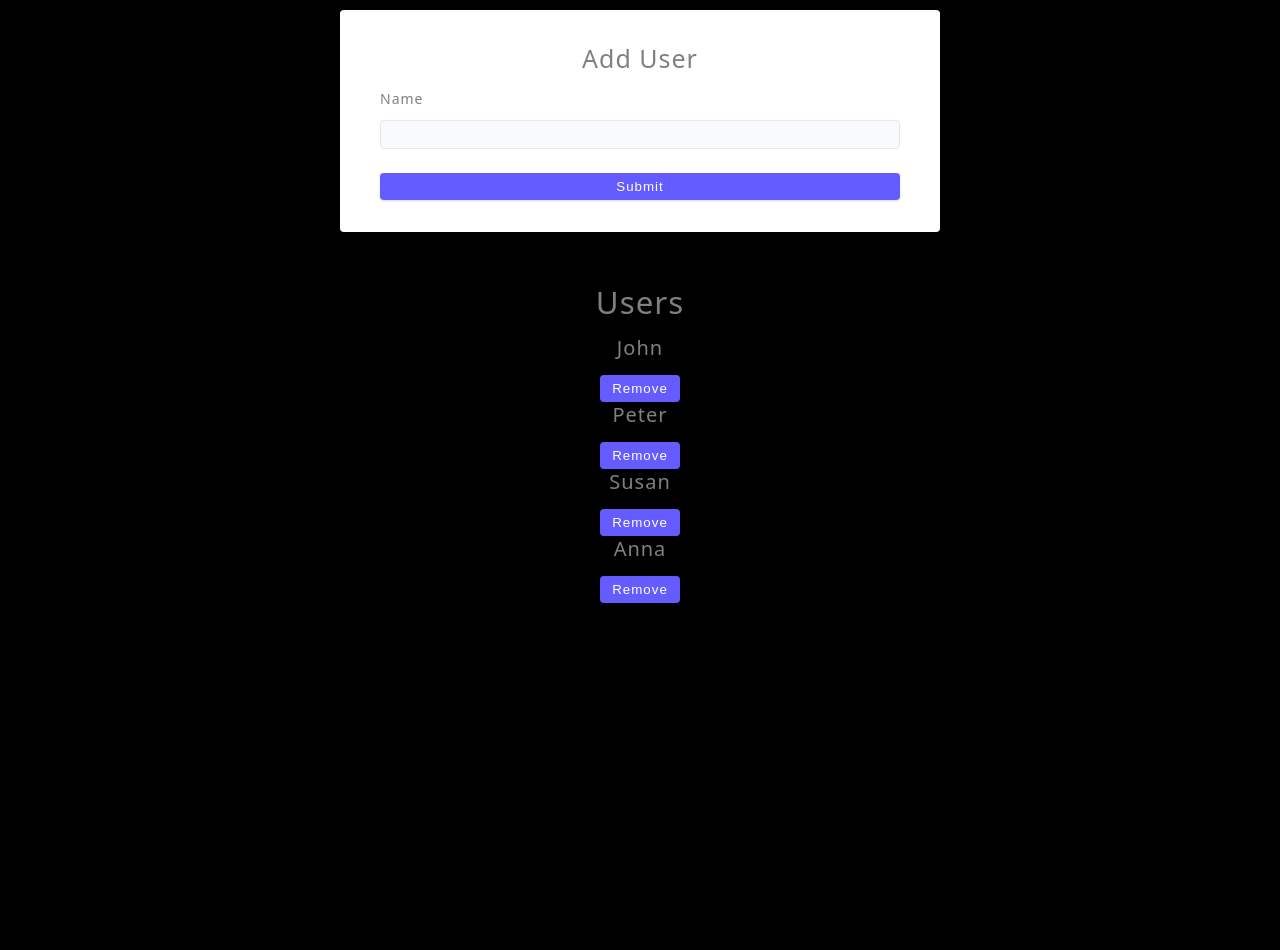
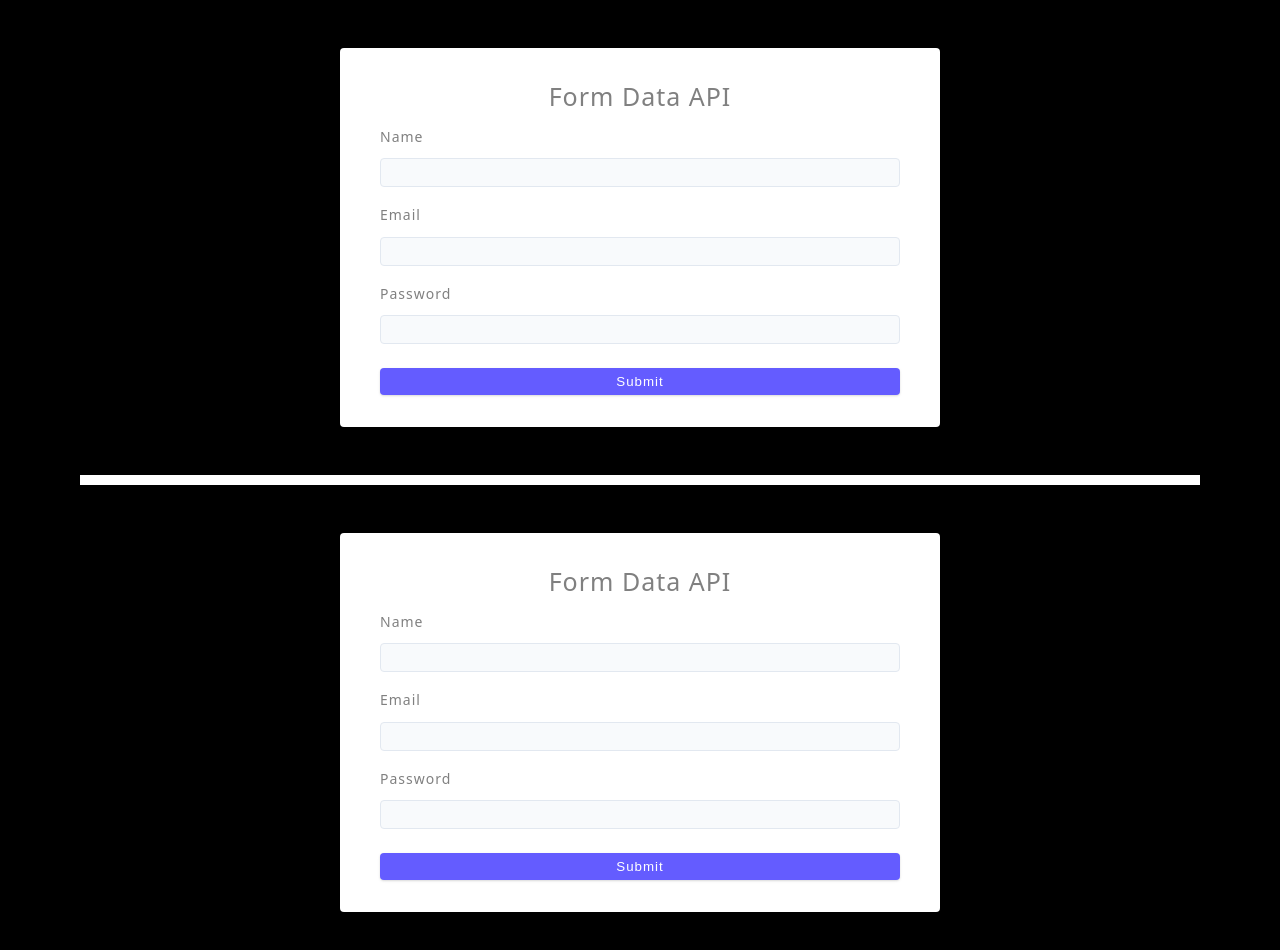
Before and after one commit to karmaaryan/learnReact-1, a React (Vite) app in the folder aryan/firstViteApp/: page / in a window 1280 px wide. Shown: the top 950 px of the page. Before the commit the page ends 800 px from the top, so only its background shows below. Built offline with nearby package versions, Linux system fonts and the light colour scheme.

Commit message:
forms complete

```diff
--- a/aryan/firstViteApp/src/App.jsx
+++ b/aryan/firstViteApp/src/App.jsx
@@ -1,13 +1,13 @@
 import React from 'react';
-import Final from './tutorial/06-forms/final/02-user-challenge'
-import Starter from './tutorial/06-forms/starter/02-user-challenge'
+import Final from './tutorial/06-forms/final/05-form-data'
+import Starter from './tutorial/06-forms/starter/05-form-data'
 function App(){
   return (
     <div className='container'  style={{marginTop:0}}>
       <Starter/>
-      {/* <div style={{height:"10px", backgroundColor:"white"}}>
-      </div> */}
-      {/* <Final/> */}
+      <div style={{height:"10px", backgroundColor:"white"}}>
+      </div>
+      <Final/>
     </div>
   );
 }
--- a/aryan/firstViteApp/src/tutorial/06-forms/starter/02-user-challenge.jsx
+++ b/aryan/firstViteApp/src/tutorial/06-forms/starter/02-user-challenge.jsx
@@ -13,6 +13,9 @@ const UserChallenge=()=>{
   const addToList=(name)=>{
     const id = list.length+1
     const userID = {id, name}
+    console.log(list)
+    console.log(userID)
+    console.log([...list, userID])
     updateList([...list, userID])
   }
 
--- a/aryan/firstViteApp/src/tutorial/06-forms/starter/05-form-data.jsx
+++ b/aryan/firstViteApp/src/tutorial/06-forms/starter/05-form-data.jsx
@@ -2,27 +2,53 @@ import { useState } from 'react';
 
 const UncontrolledInputs = () => {
   const [value, setValue] = useState(0);
+  const [data, setData] = useState({
+    name:'',
+    email:'',
+    password:''
+  })
 
+  // using useState
   const handleSubmit = (e) => {
     e.preventDefault();
+
+    setValue(value+1)
+
+    console.log(data)
   };
+
+  const update=(e)=>{
+    setData({...data, [e.target.name] : e.target.value})
+  }
+
+  // using formData API
+
+  const handleSubmit2=(e)=>{
+    e.preventDefault();
+    const const1 = new FormData(e.currentTarget)
+    const data1 = Object.fromEntries(const1)
+    console.log(data1)
+    setValue(value+1)
+    e.currentTarget.reset();
+  }
+
   return (
     <div>
-      <form className='form' onSubmit={handleSubmit}>
+      <form className='form' onSubmit={handleSubmit2}>
         <h4>Form Data API</h4>
         {/* name */}
         <div className='form-row'>
           <label htmlFor='name' className='form-label'>
             name
           </label>
-          <input type='text' className='form-input' id='name' name='name' />
+          <input value={data.name} onChange={(e)=>update(e)} type='text' className='form-input' id='name' name='name' />
         </div>
         {/* email */}
         <div className='form-row'>
           <label htmlFor='email' className='form-label'>
             Email
           </label>
-          <input type='email' className='form-input' id='email' name='email' />
+          <input value={data.email} onChange={(e)=>update(e)} type='email' className='form-input' id='email' name='email' />
         </div>
         {/* email */}
         <div className='form-row'>
@@ -30,6 +56,8 @@ const UncontrolledInputs = () => {
             Password
           </label>
           <input
+            value={data.password}
+            onChange={(e)=>update(e)}
             type='password'
             className='form-input'
             id='password'
```
Also changed, not shown: aryan/firstViteApp/src/tutorial/06-forms/starter/03-multiple-inputs.jsx (+37 -4 lines), aryan/firstViteApp/src/tutorial/06-forms/starter/04-other-inputs.jsx (+26 -0 lines), aryan/firstViteApp/src/tutorial/06-forms/final/05-form-data.jsx (line endings or trailing spaces).
